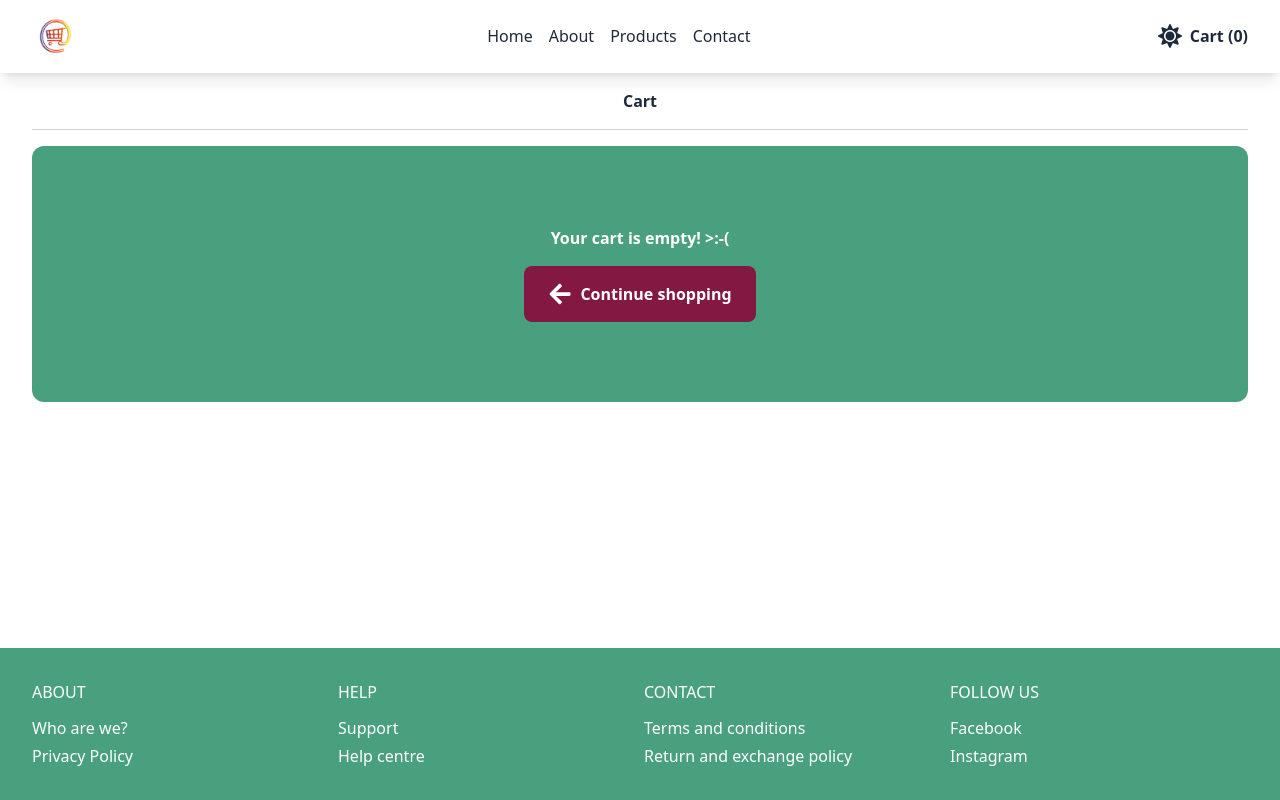
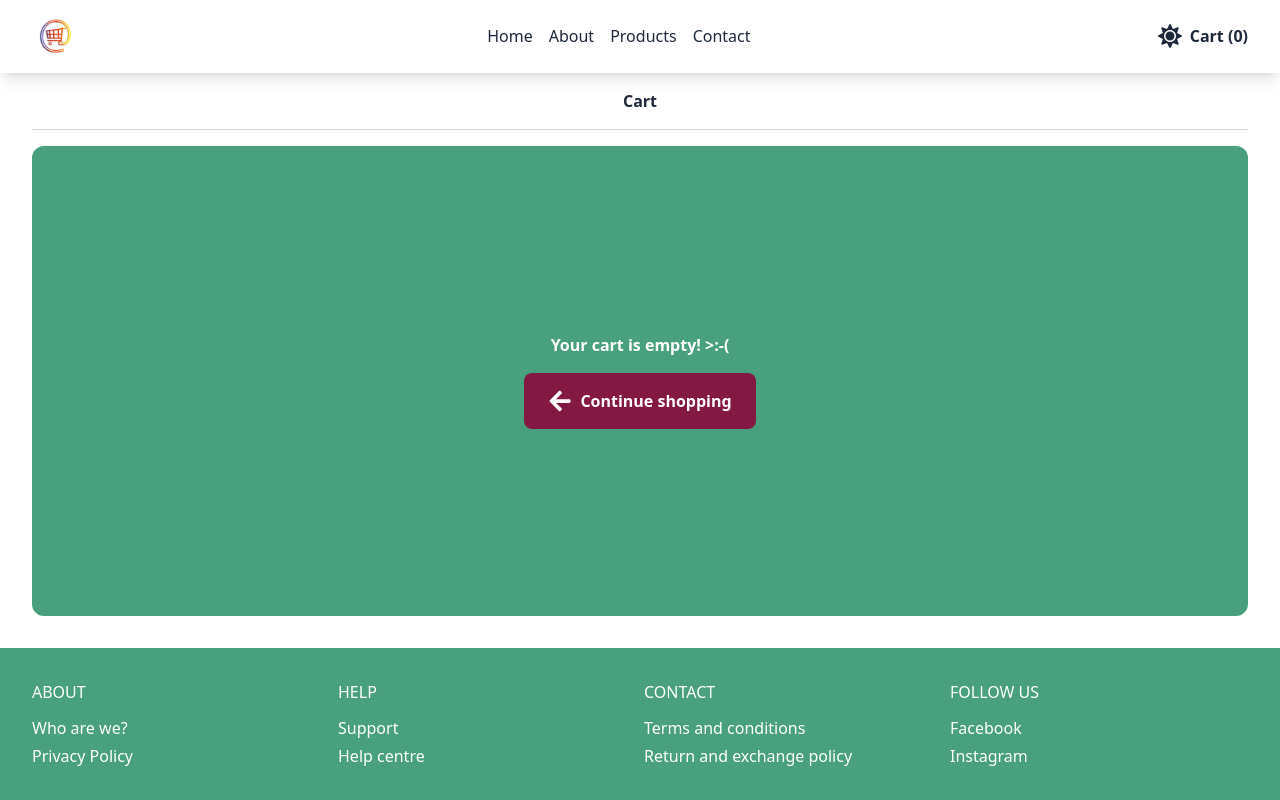
Before and after one commit to AbhinavTuladhar/ecommerce-redux, a React (Vite) app: page /cart in a window 1280 px wide. Built offline with nearby package versions, Linux system fonts and the light colour scheme; no server answers; what tailwindcss-fluid-type would draw is missing.

Commit message:
fix: allow NoItemFound component to stretch vertically

```diff
--- a/src/components/layouts/PageLayout.tsx
+++ b/src/components/layouts/PageLayout.tsx
@@ -5,7 +5,7 @@ interface PageProps {
 }
 
 const PageLayout: FC<PageProps> = ({ children }) => {
-  return <main className="mx-auto flex w-container flex-col py-4">{children}</main>
+  return <main className="mx-auto flex w-container flex-1 flex-col py-4">{children}</main>
 }
 
 export default PageLayout
```
